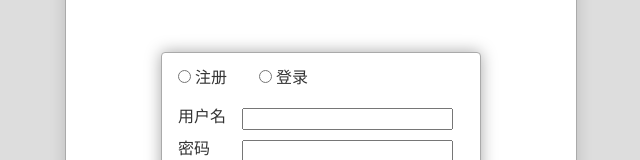
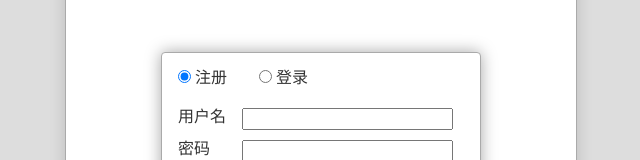
Before and after one commit to FRANKIETANG/banana-todolist, a React (Create React App) app: page / in a window 1280 px wide. Shown: the part 218-378 px from the top of the page, without its empty margins (319-959 px from the left). Built offline with nearby package versions, Linux system fonts and the light colour scheme.

Commit message:
切换登录和注册

```diff
--- a/src/UserDialog.js
+++ b/src/UserDialog.js
@@ -2,13 +2,24 @@
 import './UserDialog.css'
 
 export default class UserDialog extends Component{
+    constructor(props){
+        super(props)
+        this.state = {
+            selected: 'signUp'
+        }
+    }
+    switch(e){
+        this.setState({
+            selected: e.target.value
+        })
+    }
     render(){
         return(
             <div className="UserDialog-Wrapper">
                 <div className="UserDialog">
-                    <nav>
-                        <input type="radio"/> 注册
-                        <input type="radio"/> 登录
+                    <nav onChange={this.switch.bind(this)}>
+                        <input type="radio" value="signUp" checked={this.state.selected === 'signUp'} /> 注册
+                        <input type="radio" value="signIn" checked={this.state.selected === 'signIn'} /> 登录
                     </nav>
                     <div className="panes">
                         <form className="signUp"> {/* 注册*/}
```
